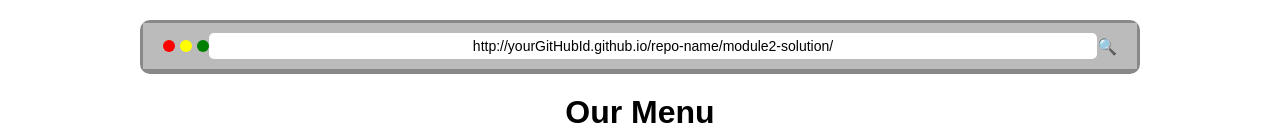
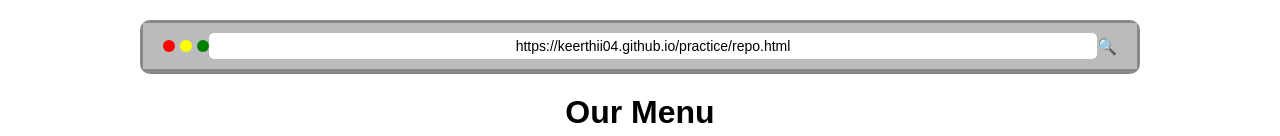
Before and after one commit to keerthii04/practice, a plain HTML site: page repo.html in a window 1280 px wide. Shown: the top 136 px of the page. Drawn offline with Linux system fonts and the light colour scheme.

Commit message:
Update repo.html

```diff
--- a/repo.html
+++ b/repo.html
@@ -17,7 +17,7 @@
                 <span class="btn green"></span>
             </div>
             <div class="address-bar">
-                <span>http://yourGitHubId.github.io/repo-name/module2-solution/</span>
+                <span>https://keerthii04.github.io/practice/repo.html</span>
             </div>
             <div class="search-icon">🔍</div>
         </div>
```
